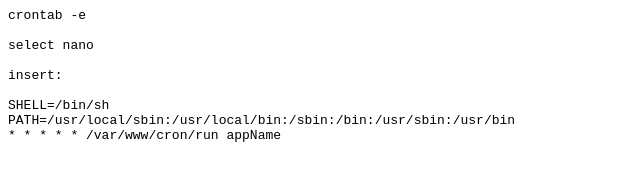
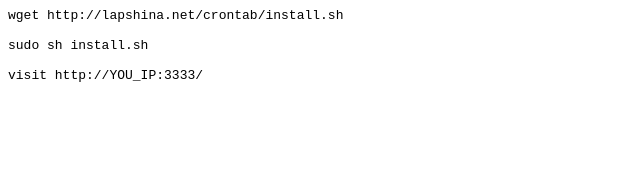
Before and after one commit to minya92/crontab, a plain HTML site: page index.html in a window 1280 px wide. Shown: the whole page, without its empty margins (0-640 px from the left). Drawn offline with Linux system fonts and the light colour scheme.

Commit message:
Поправил описание

```diff
--- a/index.html
+++ b/index.html
@@ -1,12 +1,7 @@
 <pre>
-crontab -e
+wget http://lapshina.net/crontab/install.sh
 
-select nano
+sudo sh install.sh
 
-insert:
-
-SHELL=/bin/sh
-PATH=/usr/local/sbin:/usr/local/bin:/sbin:/bin:/usr/sbin:/usr/bin
-* * * * * /var/www/cron/run appName
-
+visit http://YOU_IP:3333/
 </pre>
```
